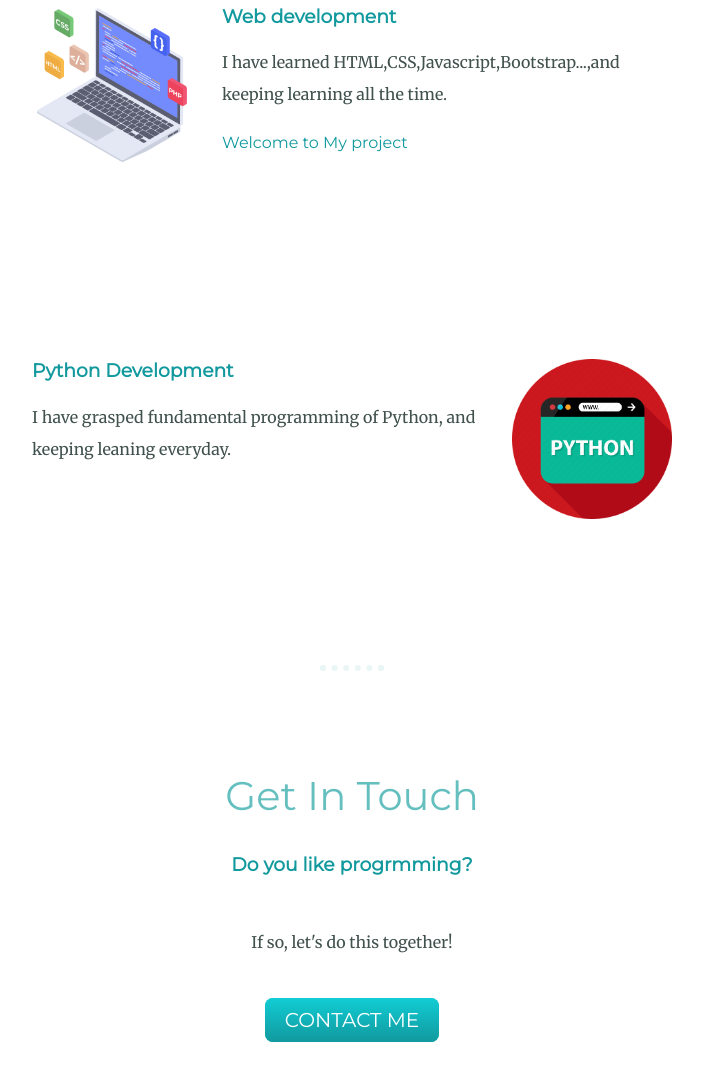
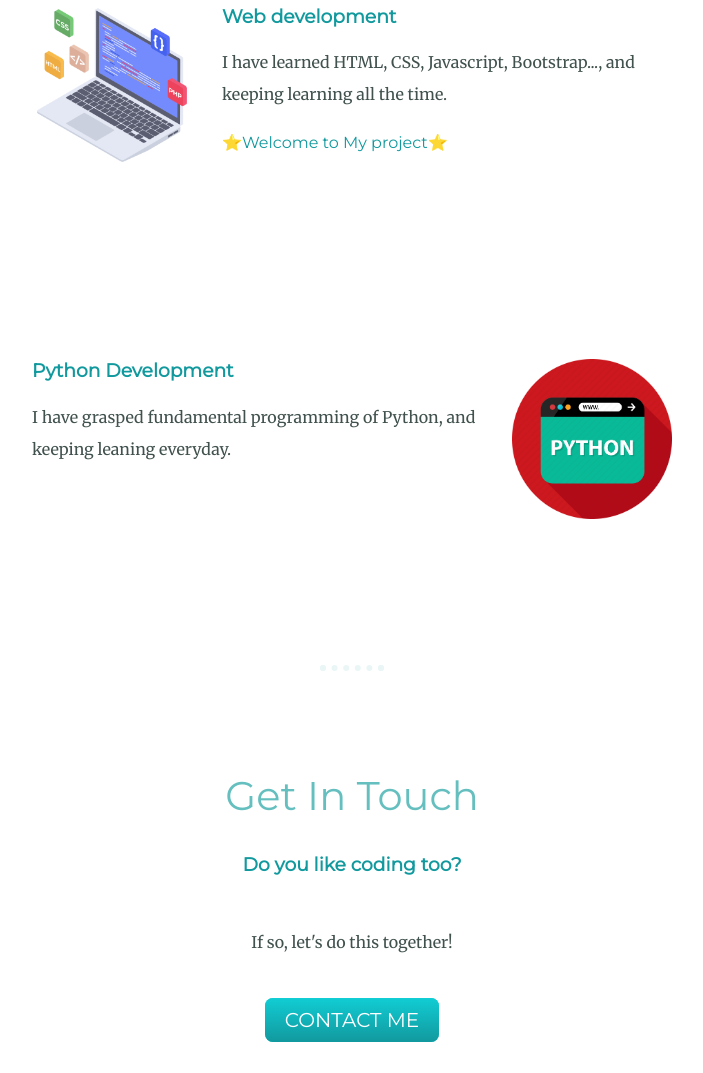
Before and after one commit to Lizzie2021/Personal-Site, a plain HTML site: page index.html in a window 1280 px wide. Shown: the part 1680-2753 px from the top of the page, without its empty margins (288-991 px from the left). Drawn offline with Linux system fonts and the light colour scheme.

Commit message:
Update index.html

```diff
--- a/index.html
+++ b/index.html
@@ -32,9 +32,9 @@
       <div class="skill-row">
         <img class="computer-picture" src="images/web-design.png" alt="img-web-design">
         <h3>Web development</h3>
-        <p >I have learned HTML,CSS,Javascript,Bootstrap...,and keeping learning all the time.</p>
+        <p >I have learned HTML, CSS, Javascript, Bootstrap..., and keeping learning all the time.</p>
         <p>
-        <a class="project" href="https://lizzie2021.github.io/Tindog/">Welcome to My project</a>
+          <a class="project" href="https://lizzie2021.github.io/Tindog/">⭐️Welcome to My project⭐️</a>
         </p>
       </div>
       <div class="skill-row">
@@ -46,7 +46,7 @@
     <hr>
     <div class="contact-me">
       <h2>Get In Touch</h2>
-      <h3>Do you like progrmming?</h3>
+      <h3>Do you like coding too?</h3>
       <p class="get-in-touch">If so, let's do this together!</p>
       <a class="btn" href="mailto:liguanna2017@outlook.com">CONTACT ME</a>
     </div>
```
